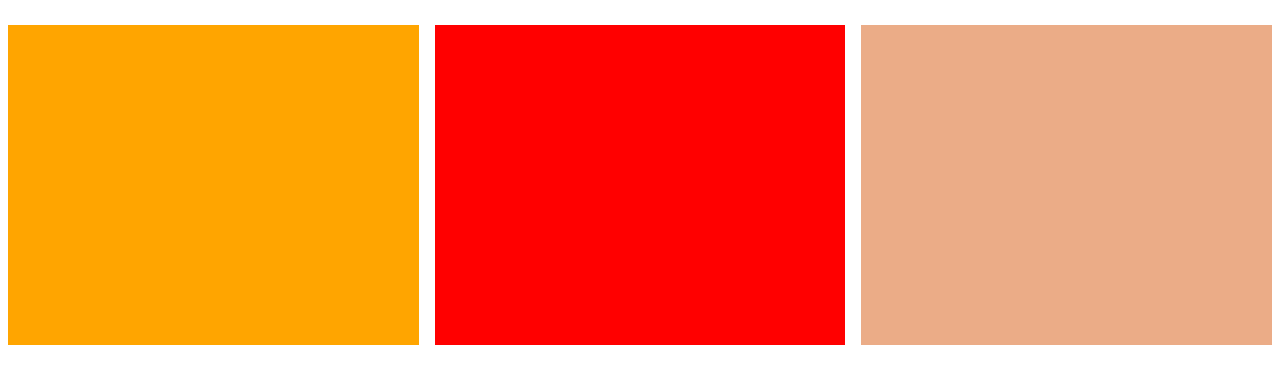
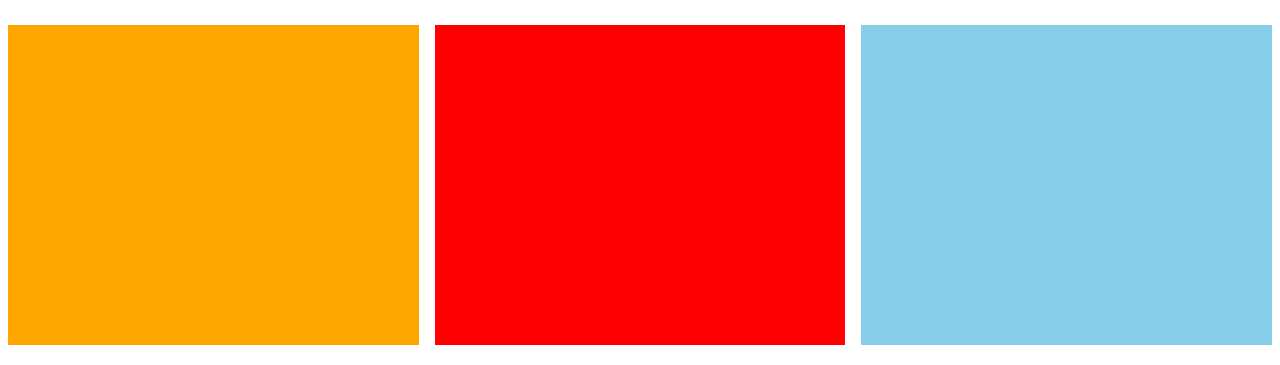
Before and after one commit to yadetagetachew/mock-3, a plain HTML site: page index.html in a window 1280 px wide. Shown: the part 584-949 px from the top of the page. Drawn offline with Linux system fonts and the light colour scheme.

Commit message:
check commit

```diff
--- a/styles.css
+++ b/styles.css
@@ -71,5 +71,5 @@ li a {
     background-color: red;
 }
 .backround4{
-    background-color: rgb(235, 172, 135);
+    background-color: skyblue;
 }
```
